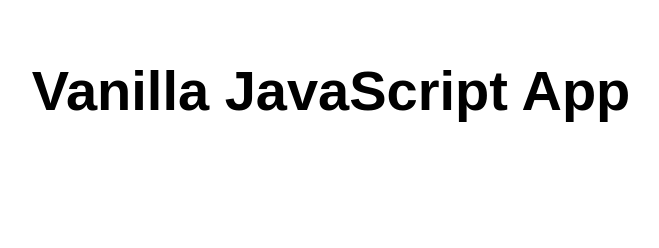
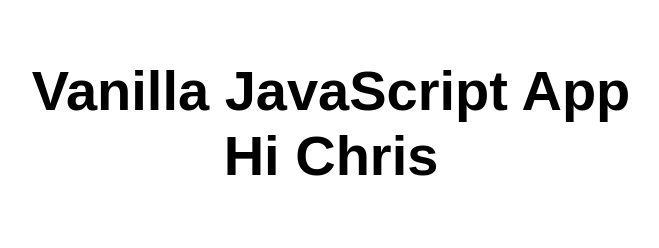
Before and after one commit to christaylorhotmail/StaticWebSite, a website: page src/index.html in a window 1280 px wide. Shown: the whole page, without its empty margins (309-968 px from the left). Drawn offline with Linux system fonts and the light colour scheme.

Commit message:
Update index.html
Personalised the title page

```diff
--- a/src/index.html
+++ b/src/index.html
@@ -10,7 +10,7 @@
 
 <body>
   <main>
-    <h1>Vanilla JavaScript App</h1>
+    <h1>Vanilla JavaScript App Hi Chris</h1>
   </main>
 </body>
 
```
